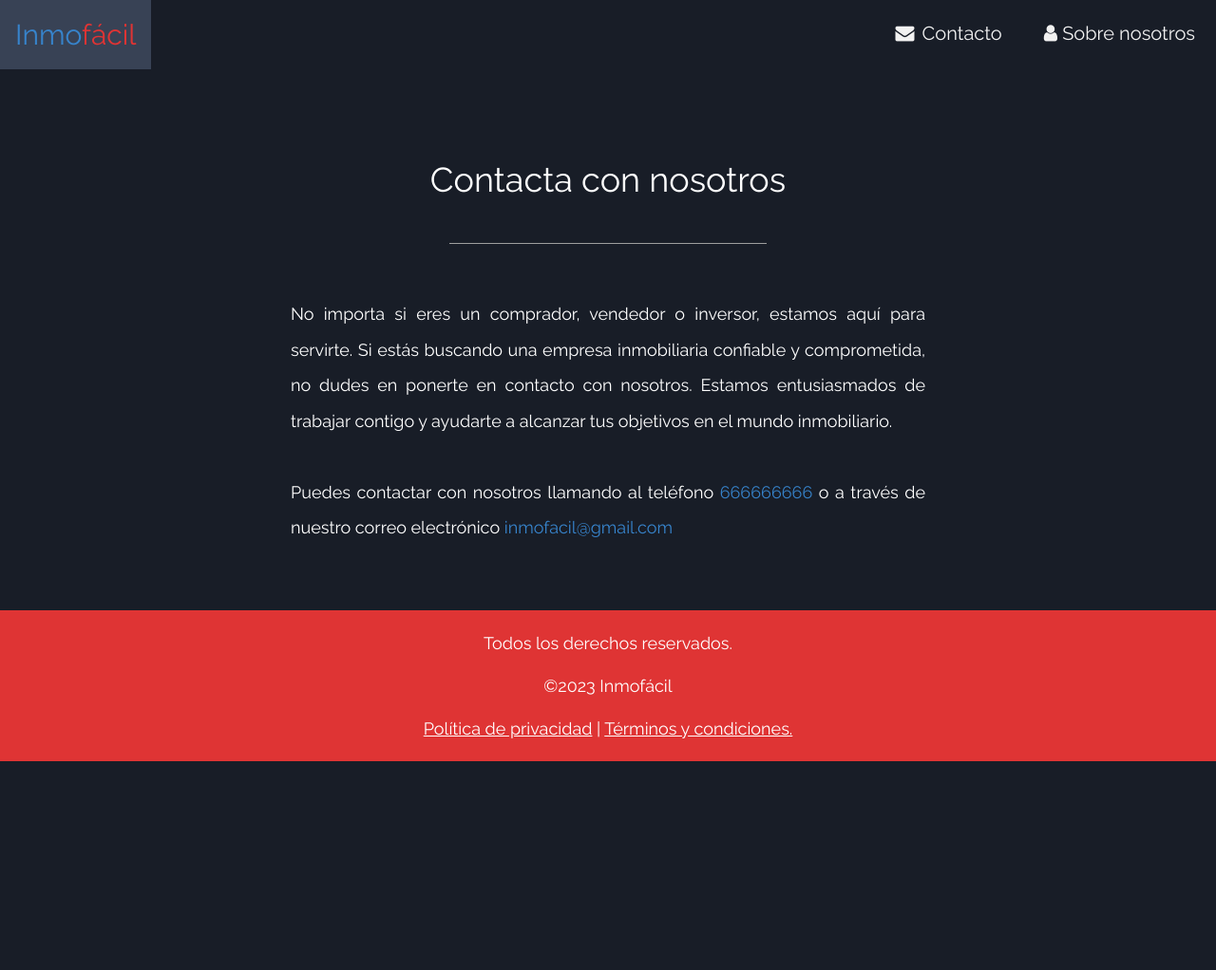
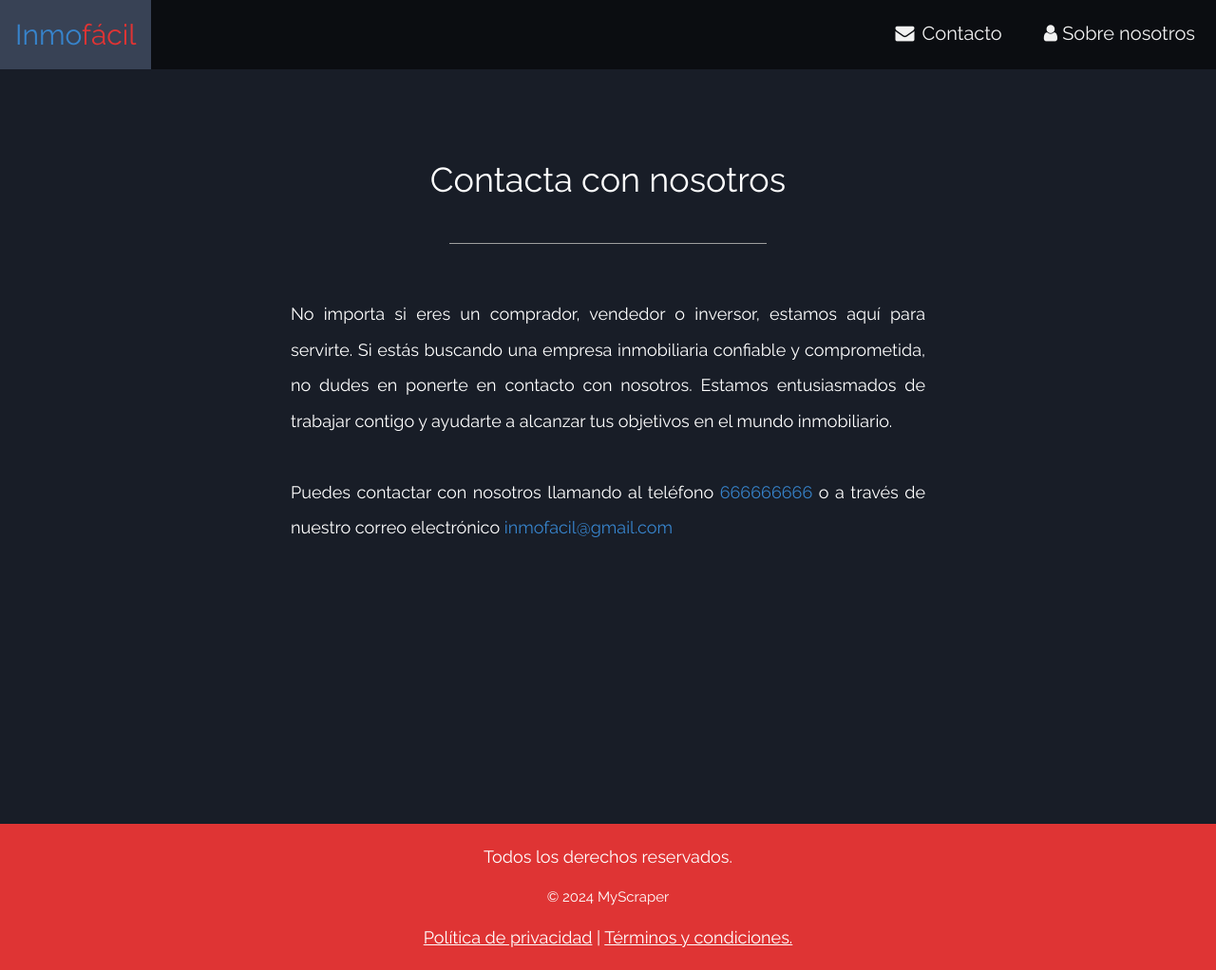
Before and after one commit to JvRdgz/InmoFacil, a plain HTML site: page contacto.html in a window 1280 px wide. Shown: the whole page at 95% size. Before the commit the page ends 802 px from the top, so only its background shows below. Drawn offline with nearby package versions, Linux system fonts and the light colour scheme.

Commit message:
Añadido js para año copyright. Arreglado footer. Cambio diseño topnav

```diff
--- a/contacto.html
+++ b/contacto.html
@@ -36,12 +36,14 @@
                 o
                 a través de nuestro
                 correo electrónico <span class="blue">inmofacil@gmail.com</span>
-            </p>
+            </p><br><br><br><br><br><br>
         </div>
     </div>
     <div class="footer">
         <p class="w3-large">Todos los derechos reservados.</p>
-        <p class="w3-large">&copy;2023 Inmofácil</p>
+        <div id="año_actual">
+            <p class="w3-large">&copy;  Inmofácil</p>
+        </div>
         <p class="w3-large">
             <a href="./policy.html">Política de privacidad</a> | <a href="./terms.html">Términos y condiciones.</a>
         </p>
--- a/css/style.css
+++ b/css/style.css
@@ -53,7 +53,7 @@ ul {
 .topnav {
     overflow: hidden;
     /* background-color: rgb(87, 13, 13); */
-    background-color: #181d27;
+    background-color: #0b0d11;
     /* position: fixed;
     top: 0px;
     width: 100%;
--- a/js/main.js
+++ b/js/main.js
@@ -6,3 +6,24 @@ function myFunction() {
         x.className = "topnav";
     }
 }
+
+function date() {
+    // Obtén la referencia al elemento <p>
+    var parrafo = document.getElementById("fecha_vigencia");
+
+    // Actualiza el contenido del párrafo con la fecha actual entre corchetes
+    parrafo.innerHTML = "Fecha de vigencia: " + new Date().toLocaleDateString() + "";
+}
+
+function current_year() {
+    // Obtén la referencia al elemento <p>
+    var parrafo = document.getElementById("año_actual");
+
+    // Actualiza el contenido del párrafo con la fecha actual entre corchetes
+    parrafo.innerHTML = "&copy; " + new Date().getFullYear() + " MyScraper";
+}
+
+document.addEventListener("DOMContentLoaded", function() {
+    current_year();
+    date();
+});
```
Also changed, not shown: index.html (+3 -1 lines), info.html (+3 -1 lines), policy.html (+3 -1 lines), terms.html (+3 -1 lines).
